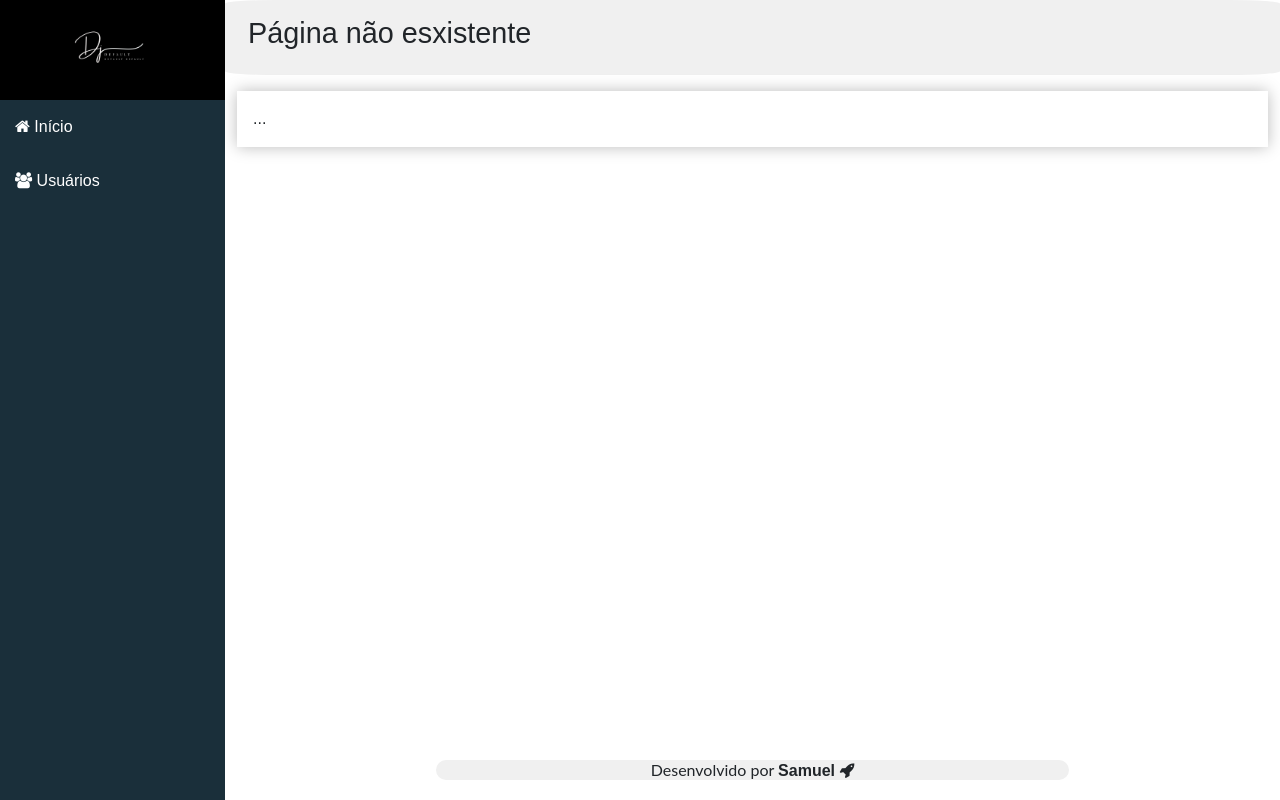
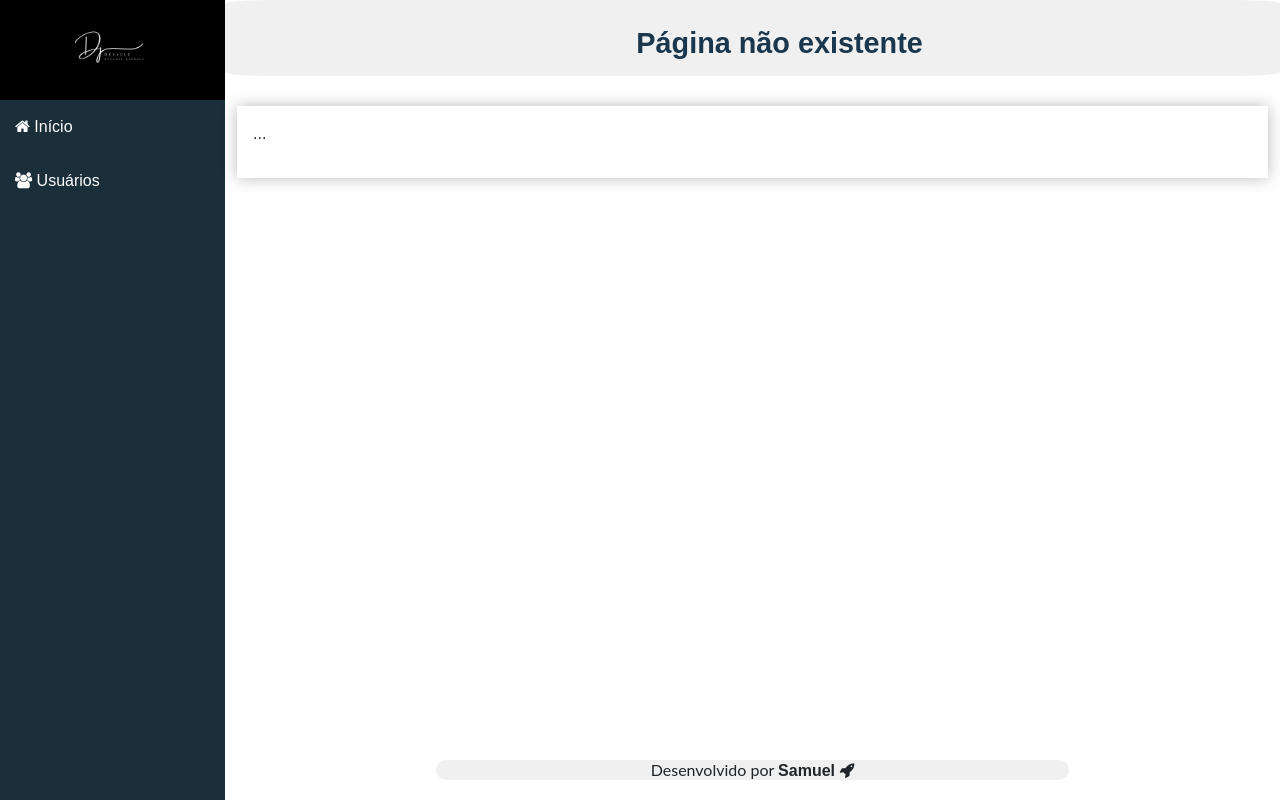
Before and after one commit to Samux9221/Cadastro_in_React, a React (Create React App) app in the folder frontend/: page /#/users/alterar in a window 1280 px wide. Built offline with nearby package versions, Linux system fonts and the light colour scheme.

Commit message:
Implementando css
alguns ajustespara implementar um css especifico para alguns arquivos (listar, alterar, excluir e incluir)

```diff
--- a/frontend/src/components/user/Errado.jsx
+++ b/frontend/src/components/user/Errado.jsx
@@ -1,23 +1,23 @@
-// ListarButton.js
-import React, { Component } from 'react'
-
-import Main from "../template/Main"
+import React, { Component } from 'react';
+import Main from "../template/Main";
 import './Acoes_users.css';
 
 const headerProps = {
     icon: '*',
-    title: 'Página não esxistente',
+    title: 'Página não existente',
     subtitle: ''
 }
 
-export default class Excluir extends Component {
-    render () {
+export default class Alterar extends Component {
+    render() {
         return (
             <div>
-                <Main {...headerProps} >
-                    ...
+                <Main {...headerProps} className="acoes-header">
+                    <div className="content-box">
+                        <p>...</p>
+                    </div>
                 </Main>
             </div>
-        )
+        );
     }
 }
--- a/frontend/src/components/user/Excluir.jsx
+++ b/frontend/src/components/user/Excluir.jsx
@@ -1,7 +1,5 @@
-// ListarButton.js
-import React, { Component } from 'react'
-
-import Main from "../template/Main"
+import React, { Component } from 'react';
+import Main from "../template/Main";
 import './Acoes_users.css';
 
 const headerProps = {
@@ -10,14 +8,16 @@ const headerProps = {
     subtitle: 'Retire do nosso sistema um usuário já cadastrado'
 }
 
-export default class Excluir extends Component {
-    render () {
+export default class Alterar extends Component {
+    render() {
         return (
             <div>
-                <Main {...headerProps} >
-                    ...
+                <Main {...headerProps} className="acoes-header">
+                    <div className="content-box">
+                        <p>Aqui você pode modificar as informações de um usuário existente.</p>
+                    </div>
                 </Main>
             </div>
-        )
+        );
     }
 }
--- a/frontend/src/components/user/Incluir.jsx
+++ b/frontend/src/components/user/Incluir.jsx
@@ -1,9 +1,6 @@
-// ListarButton.js
-import React, { Component } from 'react'
-
-import Main from "../template/Main"
+import React, { Component } from 'react';
+import Main from "../template/Main";
 import './Acoes_users.css';
-
 
 const headerProps = {
     icon: 'users/incluir',
@@ -11,14 +8,16 @@ const headerProps = {
     subtitle: 'Adicione um usuário ao nosso sistema'
 }
 
-export default class Incluir extends Component {
-    render () {
+export default class Alterar extends Component {
+    render() {
         return (
             <div>
-                <Main {...headerProps}>
-                    ...
+                <Main {...headerProps} className="acoes-header">
+                    <div className="content-box">
+                        <p>Aqui você pode modificar as informações de um usuário existente.</p>
+                    </div>
                 </Main>
             </div>
-        )
+        );
     }
 }
--- a/frontend/src/components/user/Listar.jsx
+++ b/frontend/src/components/user/Listar.jsx
@@ -1,7 +1,5 @@
-// ListarButton.js
-import React, { Component } from 'react'
-
-import Main from "../template/Main"
+import React, { Component } from 'react';
+import Main from "../template/Main";
 import './Acoes_users.css';
 
 const headerProps = {
@@ -10,14 +8,16 @@ const headerProps = {
     subtitle: 'Consulte todos os usuários cadastrados'
 }
 
-export default class Listar extends Component {
-    render () {
+export default class Alterar extends Component {
+    render() {
         return (
             <div>
-                <Main {...headerProps}>
-                    Segue abaixo a lista de todos os nossos usuários atuais:
+                <Main {...headerProps} className="acoes-header">
+                    <div className="content-box">
+                        <p>Aqui você pode modificar as informações de um usuário existente.</p>
+                    </div>
                 </Main>
             </div>
-        )
+        );
     }
 }
```
